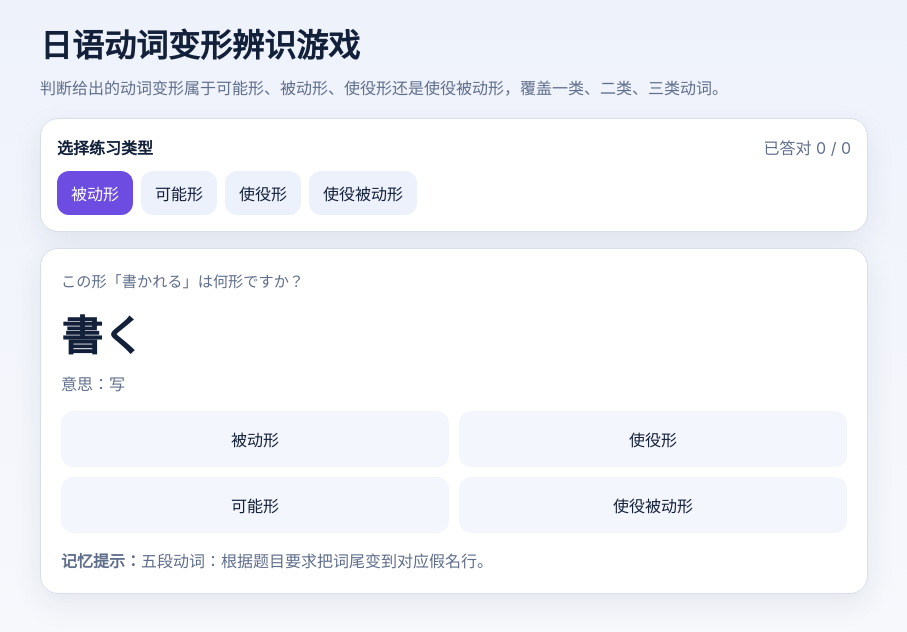
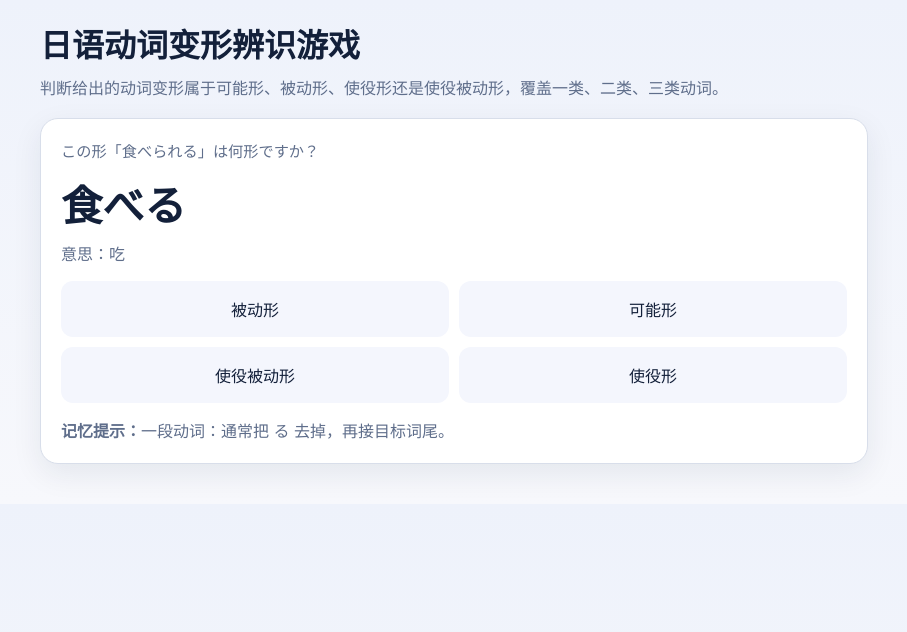
Before and after one commit to liangjiaxing/word-practice, a Next.js app: page /japanese-word in a window 1280 px wide. Shown: the top 632 px of the page, without its empty margins (186-1093 px from the left). Built offline with nearby package versions, Linux system fonts and the light colour scheme.

Commit message:
Remove drill type selector from Japanese quiz

```diff
--- a/app/japanese-word/JapaneseWordGame.tsx
+++ b/app/japanese-word/JapaneseWordGame.tsx
@@ -3,26 +3,18 @@
 import { useMemo, useState } from "react";
 import {
   buildQuestion,
-  conjugationTypeLabels,
   getAvailableConjugationTypes,
   groupHints,
   type JapaneseWordQuestion,
 } from "./game-data";
 
-const drillTypes = getAvailableConjugationTypes();
-
-function createQuestion(type: string) {
-  let question: JapaneseWordQuestion;
-  do {
-    question = buildQuestion();
-  } while (question.answer !== conjugationTypeLabels[type as keyof typeof conjugationTypeLabels]);
-  return question;
+function createQuestion() {
+  return buildQuestion();
 }
 
 export default function JapaneseWordGame() {
-  const [activeType, setActiveType] = useState<string>(drillTypes[0]);
   const [question, setQuestion] = useState<JapaneseWordQuestion>(() =>
-    createQuestion(drillTypes[0]),
+    createQuestion(),
   );
   const [selected, setSelected] = useState<string | null>(null);
   const [correctCount, setCorrectCount] = useState(0);
@@ -42,12 +34,9 @@ export default function JapaneseWordGame() {
     setSelected(null);
   }
 
-  function chooseType(type: string) {
-    setActiveType(type);
-    setQuestion(createQuestion(type));
+  function nextQuestion() {
+    setQuestion(createQuestion());
     resetAnswerState();
-    setCorrectCount(0);
-    setAnsweredCount(0);
   }
 
   function finishAnswer(answer: string) {
@@ -59,38 +48,12 @@ export default function JapaneseWordGame() {
     }
   }
 
-  function nextQuestion() {
-    setQuestion(createQuestion(activeType));
-    resetAnswerState();
-  }
-
   return (
     <main className="jw-app">
       <h1>日语动词变形辨识游戏</h1>
       <p className="jw-subtitle">
         判断给出的动词变形属于可能形、被动形、使役形还是使役被动形，覆盖一类、二类、三类动词。
       </p>
-
-      <section className="jw-panel" aria-label="drill type selector">
-        <div className="jw-panel-header">
-          <strong>选择练习类型</strong>
-          <span className="jw-progress">
-            已答对 {correctCount} / {answeredCount}
-          </span>
-        </div>
-        <div className="jw-chip-row">
-          {drillTypes.map((type) => (
-            <button
-              key={type}
-              type="button"
-              className={type === activeType ? "jw-chip active" : "jw-chip"}
-              onClick={() => chooseType(type)}
-            >
-              {conjugationTypeLabels[type]}
-            </button>
-          ))}
-        </div>
-      </section>
 
       <section className="jw-card" aria-live="polite">
         <div className="jw-card-topline">{question.prompt}</div>
```
Also changed, not shown: 1 other file (tests, documents, lock files or other folders).
